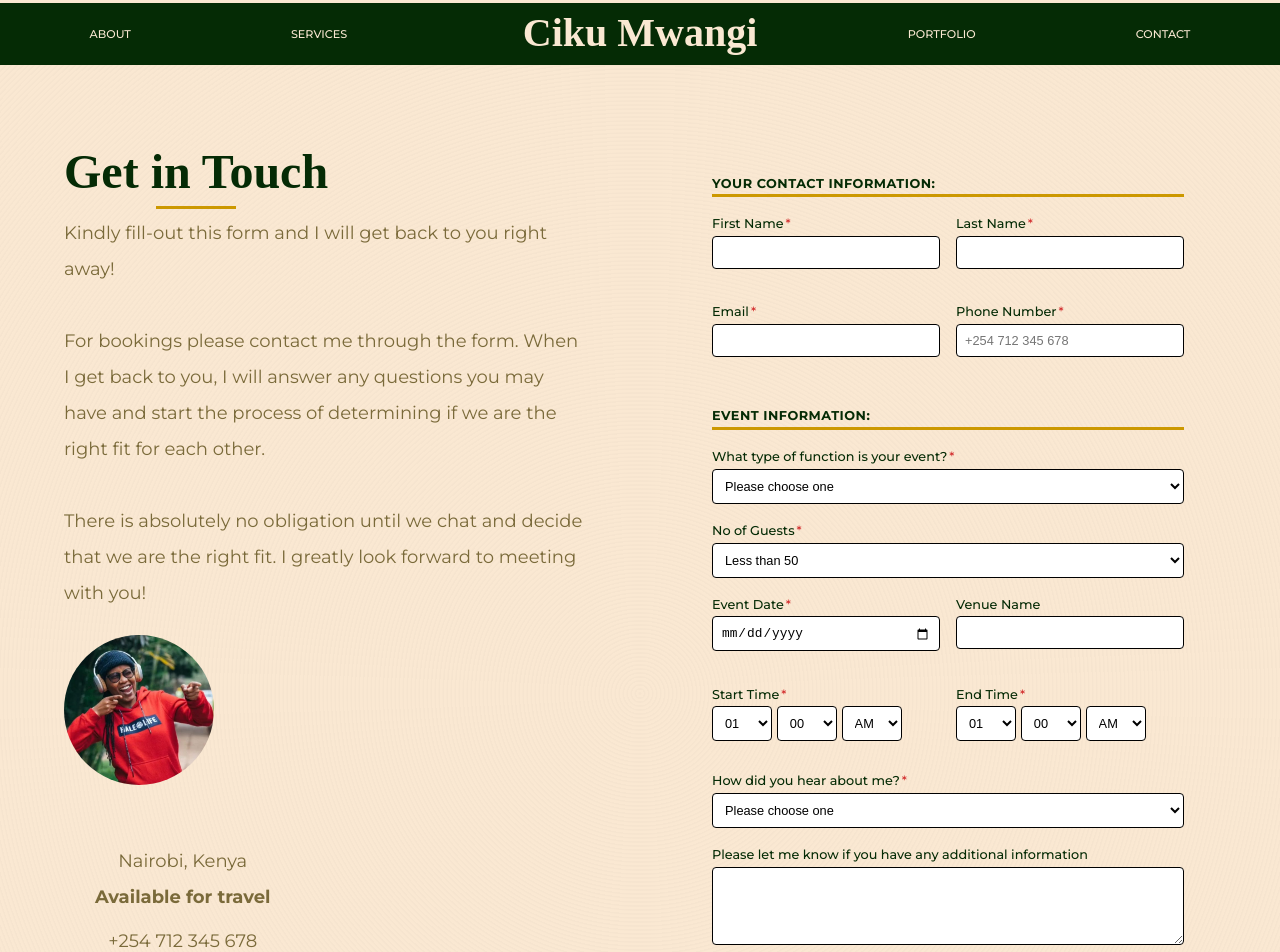
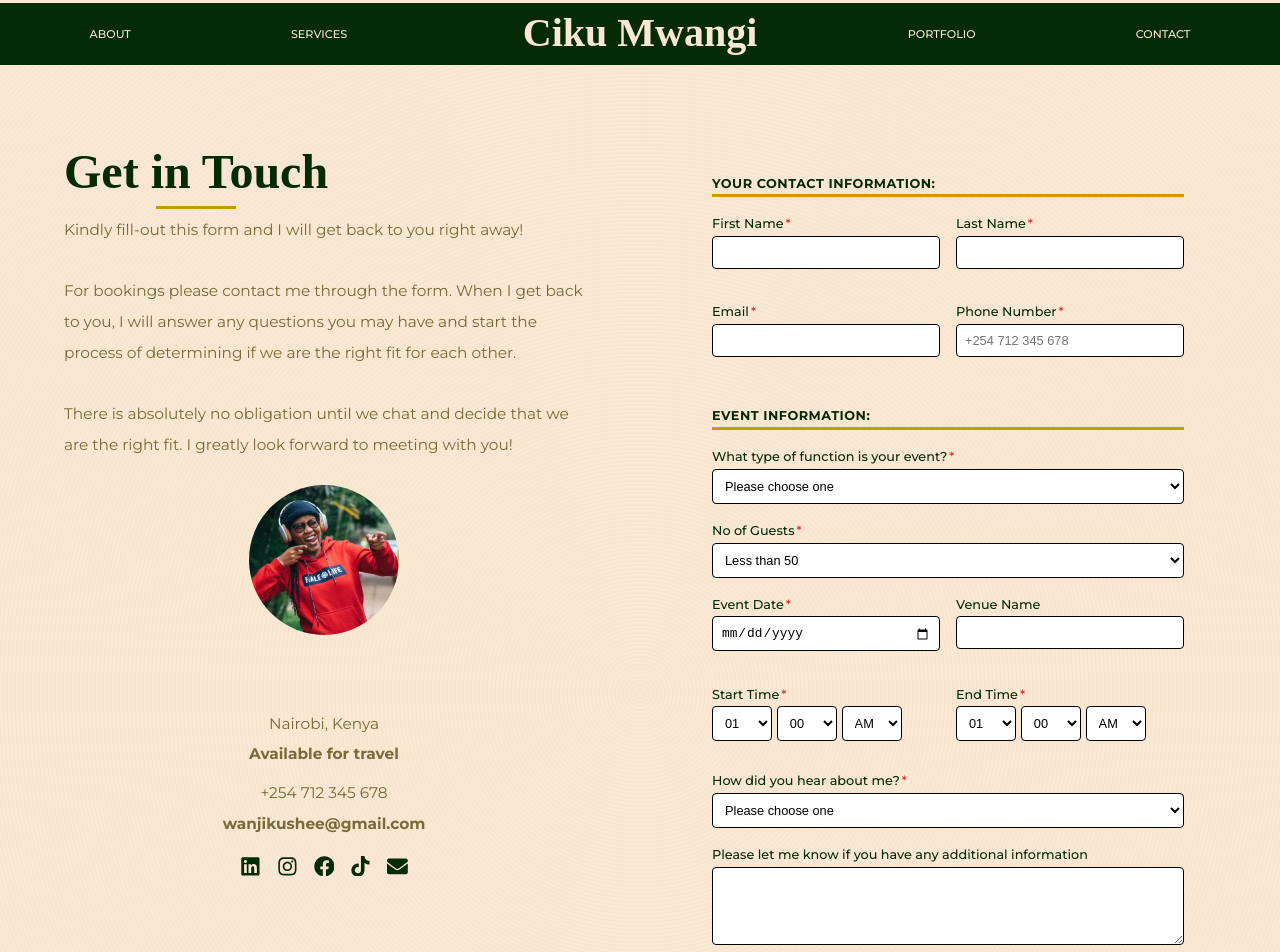
Before and after one commit to darlene9497/MC-Ciku-Shee, a React (Vite) app: page /contact in a window 1280 px wide. Shown: the top 952 px of the page. Built offline with nearby package versions, Linux system fonts and the light colour scheme; some icons are missing; a web font is replaced by a local one.

Commit message:
:lipstick: update AboutSection and Hero components to use Link for navigation; adjust Contact styles for improved layout and consistency

```diff
--- a/src/components/features/about-section/AboutSection.jsx
+++ b/src/components/features/about-section/AboutSection.jsx
@@ -1,6 +1,7 @@
 import './AboutSection.scss'
 import image from '../../../assets/shee3.jpeg'
 import CustomButton from '../../common/Button'
+import { Link } from 'react-router-dom'
 
 function AboutSection () {
   return (
@@ -38,9 +39,11 @@ function AboutSection () {
                     non magna vestibulum facilisis quis nec nulla. Maecenas suscipit
                     eleifend massa. Nunc porttitor massa felis, quis iaculis ipsum cursus at.
                 </p>
-                <CustomButton onClick={() => console.log('Button clicked')}>
-                    Meet Shee
-                </CustomButton>
+                <Link to="/contact" style={{ textDecoration: 'none', color: 'inherit' }}>
+                    <CustomButton>
+                        Meet Shee
+                    </CustomButton>
+                </Link>
             </div>
         </div>
     </div>
--- a/src/components/features/hero/home-hero/Hero.jsx
+++ b/src/components/features/hero/home-hero/Hero.jsx
@@ -5,6 +5,7 @@ import img2 from '../../../../assets/shee5.jpeg'
 import img3 from '../../../../assets/shee6.jpeg'
 import img4 from '../../../../assets/shee7.jpeg'
 import CustomButton from '../../../common/Button'
+import { Link } from 'react-router-dom'
 
 function Hero() {
     const images = [img1, img2, img3, img4]
@@ -33,9 +34,11 @@ function Hero() {
                     turpis mollis augue, condimentum volutpat lorem sem
                     quis odio.
                 </p>
-                <CustomButton onClick={() => console.log('Book now clicked')}>
-                    Book now
-                </CustomButton>
+                <Link to="/contact" style={{ textDecoration: 'none', color: 'inherit' }}>
+                    <CustomButton>
+                        Book now
+                    </CustomButton>
+                </Link>
             </div>
             <div className="hero-image">
                 <img src={images[currentIndex]} alt="MC at event" />
--- a/src/pages/Contact/Contact.scss
+++ b/src/pages/Contact/Contact.scss
@@ -14,7 +14,7 @@
         align-items: flex-start;
 
         .contact-image {
-            margin: 1.5rem 0 1rem 0;
+            margin: 1.5rem auto 1rem;
 
             img {
                 width: 150px;
@@ -28,6 +28,7 @@
             display: flex;
             flex-direction: column;
             align-items: center;
+            margin: 1rem auto;
             gap: 0.5rem;
 
             p {
@@ -47,7 +48,7 @@
         .contact-social-icons {
             display: flex;
             gap: 1rem;
-            margin-top: 1rem;
+            margin: 0 auto;
 
             a {
                 font-size: 1.3rem;
--- a/styles/_globals.scss
+++ b/styles/_globals.scss
@@ -20,7 +20,7 @@ body {
 }
 
 p {
-    font-size: clamp(0.95rem, 2vw, 1.125rem);
+    font-size: clamp(0.95rem, 1.2vw, 1.125rem);
     line-height: 2;
     color: $paragraph-color;
 }
```
